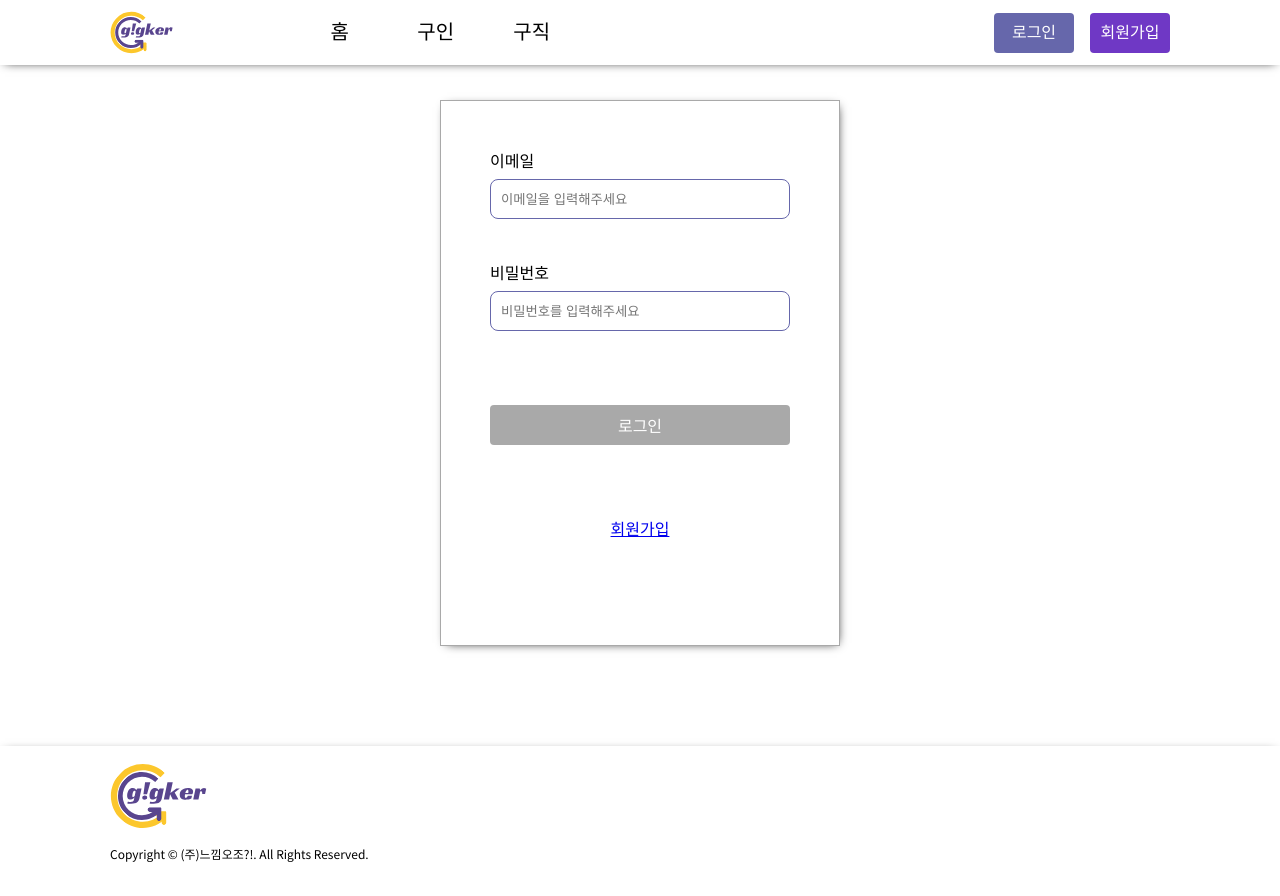
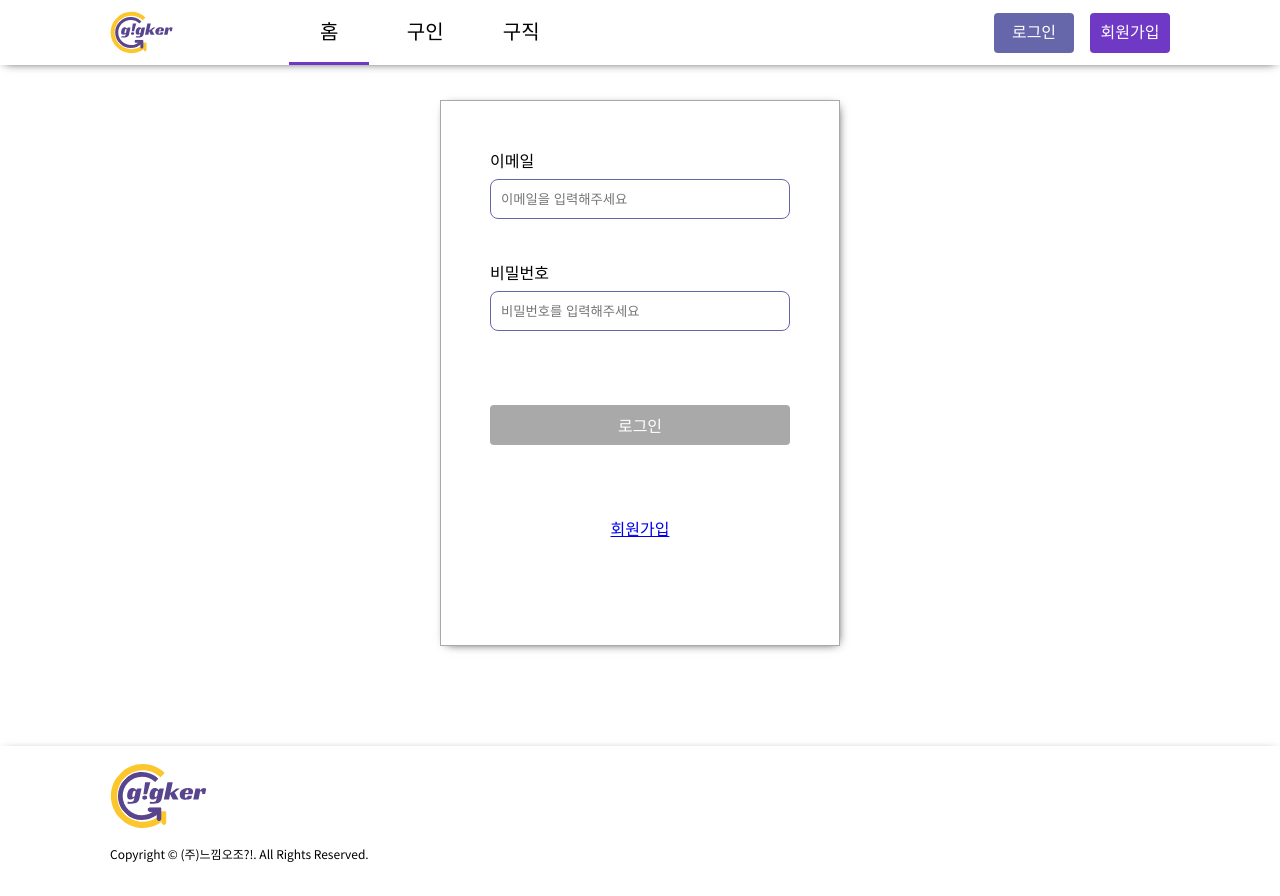
Before and after one commit to codestates-seb/seb41_main_005, a React (Create React App) app in the folder client/: page /login in a window 1280 px wide. Built offline with nearby package versions, Linux system fonts and the light colour scheme.

Commit message:
feat/ 현재 탭 표시 기능 구현

```diff
--- a/client/src/components/Navigation.tsx
+++ b/client/src/components/Navigation.tsx
@@ -9,7 +9,7 @@ import { MdOutlineEditCalendar } from "react-icons/md";
 import Profile from "./Profile";
 import axios from "axios";
 import { removeCookie } from "../util/cookie";
-import { setIsLogIn } from "../util/redux/LogIn";
+import { setIsLogIn, setTabNum } from "../util/redux/LogIn";
 
 const Block = styled.div`
   display: block;
@@ -73,18 +73,20 @@ const UnderLineLink = styled(Link)`
   background-color: #ffffff;
   font-size: ${(props) => props.theme.font.nav};
   line-height: 62px;
+`;
+
+const TapWrapper = styled.div<{ isHere?: boolean }>`
+  ${(props) => (props.isHere ? "border-bottom: solid 3px #6F38C5;" : null)}
   ::after {
     display: block;
     content: "";
-    border-bottom: solid 3px ${(props) => props.theme.color.sub1};
+    ${(props) => (props.isHere ? null : "border-bottom: solid 3px #6F38C5;")}
+    /* border-bottom: solid 3px ${(props) => props.theme.color.sub1}; */
     transform: scaleX(0);
     transition: transform 250ms ease-in-out;
   }
   &:hover::after {
     transform: scaleX(1);
-  }
-  &.active {
-    border-bottom: solid 3px ${(props) => props.theme.color.sub1};
   }
 `;
 
@@ -100,11 +102,11 @@ const SvgContainer = styled.div`
 `;
 
 const LogInContainer = styled.div`
-  /* margin-right: 40px; */
   display: flex;
-  /* justify-content: space-around; */
   align-items: center;
   text-align: center;
+  width: 250px;
+  justify-content: right;
   padding: 0 0 0 1rem;
 `;
 
@@ -112,6 +114,7 @@ const Navigation = () => {
   const dispatch = useDispatch();
   const navigate = useNavigate();
   const isLogIn = useSelector((state: RootState) => state.LogIn.isLogIn);
+  const tabNum = useSelector((state: RootState) => state.LogIn.tabNum);
 
   // 로그아웃 함수
   const handleLogOut = async () => {
@@ -142,31 +145,67 @@ const Navigation = () => {
           <Logo width={65} height={65} />
         </ImgWrapper>
         <LinkContainer>
-          <UnderLineLink to={"/"}>홈</UnderLineLink>
-          <UnderLineLink to={"/hire"}>구인</UnderLineLink>
-          <UnderLineLink to={"/hunting"}>구직</UnderLineLink>
+          <UnderLineLink to={"/"}>
+            <TapWrapper
+              isHere={tabNum === 0}
+              onClick={() => dispatch(setTabNum(0))}
+            >
+              홈
+            </TapWrapper>
+          </UnderLineLink>
+          <UnderLineLink to={"/hire"}>
+            <TapWrapper
+              isHere={tabNum === 1}
+              onClick={() => dispatch(setTabNum(1))}
+            >
+              구인
+            </TapWrapper>
+          </UnderLineLink>
+          <UnderLineLink to={"/hunting"}>
+            <TapWrapper
+              isHere={tabNum === 2}
+              onClick={() => dispatch(setTabNum(2))}
+            >
+              구직
+            </TapWrapper>
+          </UnderLineLink>
         </LinkContainer>
         <LogInContainer>
           {isLogIn ? (
             <>
-              <Link to={"/mypage"}>
+              <Link to={"/mypage"} onClick={() => dispatch(setTabNum(4))}>
                 <Profile width={"40px"} height={"40px"} />
               </Link>
-              <Link to={"/schedule"}>
+              <Link to={"/schedule"} onClick={() => dispatch(setTabNum(4))}>
                 <SvgContainer>
                   <MdOutlineEditCalendar className={"schedule"} size={42} />
                 </SvgContainer>
               </Link>
-              <Button color={"#6F38C5"} width={"5rem"} onClick={handleLogOut}>
+              <Button
+                color={"#6F38C5"}
+                width={"5rem"}
+                onClick={() => {
+                  handleLogOut();
+                  dispatch(setTabNum(4));
+                }}
+              >
                 로그아웃
               </Button>
             </>
           ) : (
             <>
-              <ButtonLink to={"/login"} color={"#6667AB"}>
+              <ButtonLink
+                onClick={() => dispatch(setTabNum(4))}
+                to={"/login"}
+                color={"#6667AB"}
+              >
                 로그인
               </ButtonLink>
-              <ButtonLink to={"/signup"} color={"#6F38C5"}>
+              <ButtonLink
+                onClick={() => dispatch(setTabNum(4))}
+                to={"/signup"}
+                color={"#6F38C5"}
+              >
                 회원가입
               </ButtonLink>
             </>
--- a/client/src/components/login/LogInForm.tsx
+++ b/client/src/components/login/LogInForm.tsx
@@ -15,6 +15,7 @@ import {
   setLogInNickname,
   setLogInIntroduction,
   setLogInMID,
+  setTabNum,
 } from "../../util/redux/LogIn";
 import axios from "axios";
 import { useNavigate, Link } from "react-router-dom";
@@ -91,6 +92,7 @@ const LogInForm = () => {
         dispatch(setLogInNickname(res.data.nickName));
         dispatch(setLogInIntroduction(res.data.about));
         dispatch(setLogInMID(res.data.memberId));
+        dispatch(setTabNum(0));
         alert(`어서오세요 ${res.data.nickName}님 :)`);
         navigate("/", { replace: true });
       })
--- a/client/src/util/redux/LogIn.ts
+++ b/client/src/util/redux/LogIn.ts
@@ -6,7 +6,8 @@ type LogInActions =
   | { type: "IMG_URL"; payload: string }
   | { type: "LOGIN_NICKNAME"; payload: string }
   | { type: "LOGIN_INTRODUCTION"; payload: string }
-  | { type: "LOGIN_MID"; payload: number };
+  | { type: "LOGIN_MID"; payload: number }
+  | { type: "CURRENT_TAB"; payload: number };
 
 // 상태 타입
 type LogInState = {
@@ -17,6 +18,7 @@ type LogInState = {
   logInNickname: string;
   logInIntroduction: string;
   logInMID: number;
+  tabNum: number;
 };
 
 // 초기값
@@ -28,6 +30,7 @@ const initialState: LogInState = {
   logInNickname: "",
   logInIntroduction: "",
   logInMID: -1,
+  tabNum: 0,
 };
 
 //액션 생성 함수 선언
@@ -66,6 +69,11 @@ export const setLogInMID = (mid: number) => ({
   payload: mid,
 });
 
+export const setTabNum = (tab: number) => ({
+  type: "CURRENT_TAB",
+  payload: tab,
+});
+
 // 리듀서
 export const LogIn = (
   state = initialState,
@@ -86,6 +94,8 @@ export const LogIn = (
       return { ...state, logInIntroduction: action.payload };
     case "LOGIN_MID":
       return { ...state, logInMID: action.payload };
+    case "CURRENT_TAB":
+      return { ...state, tabNum: action.payload };
     default:
       return state;
   }
```
